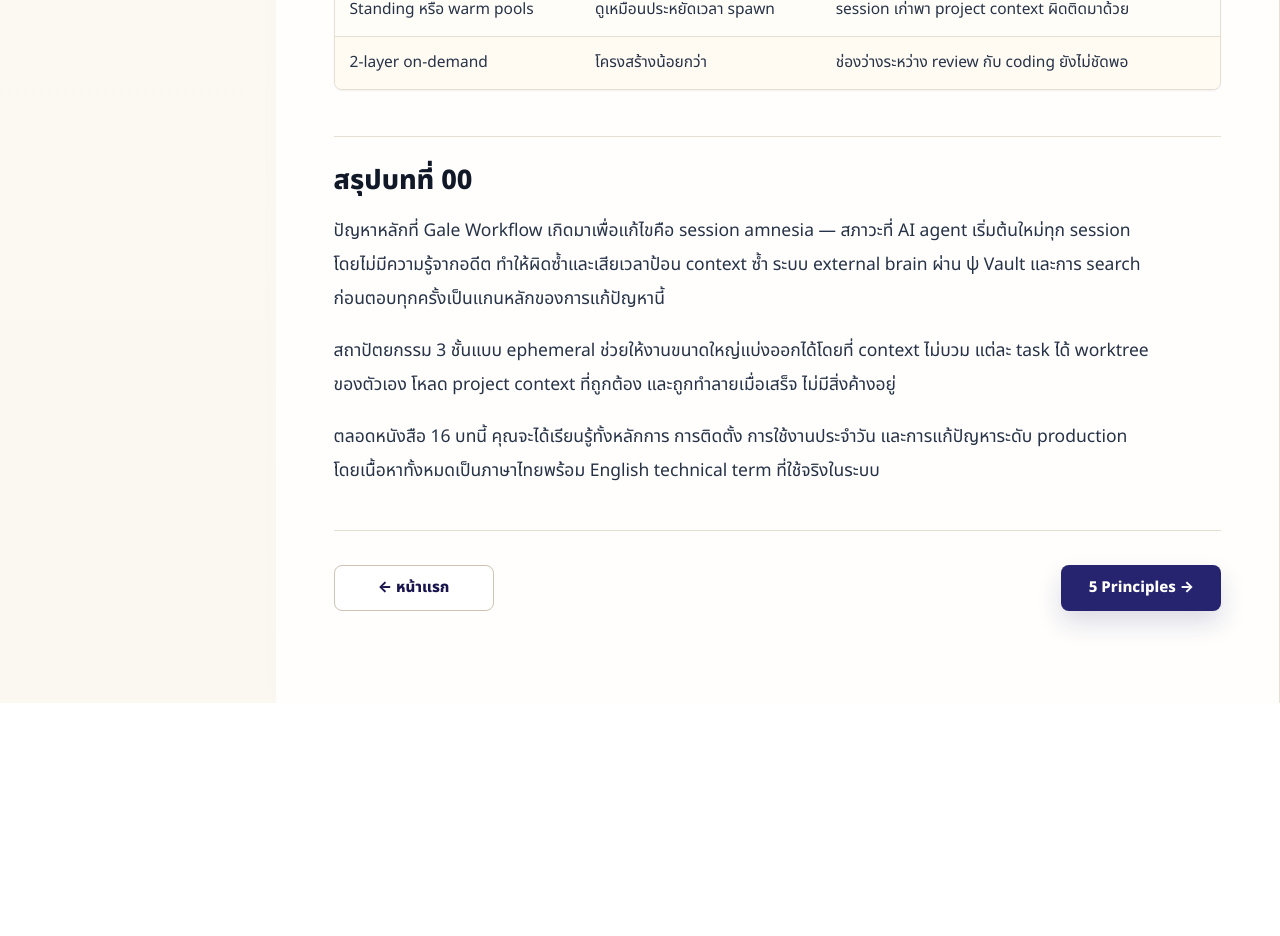
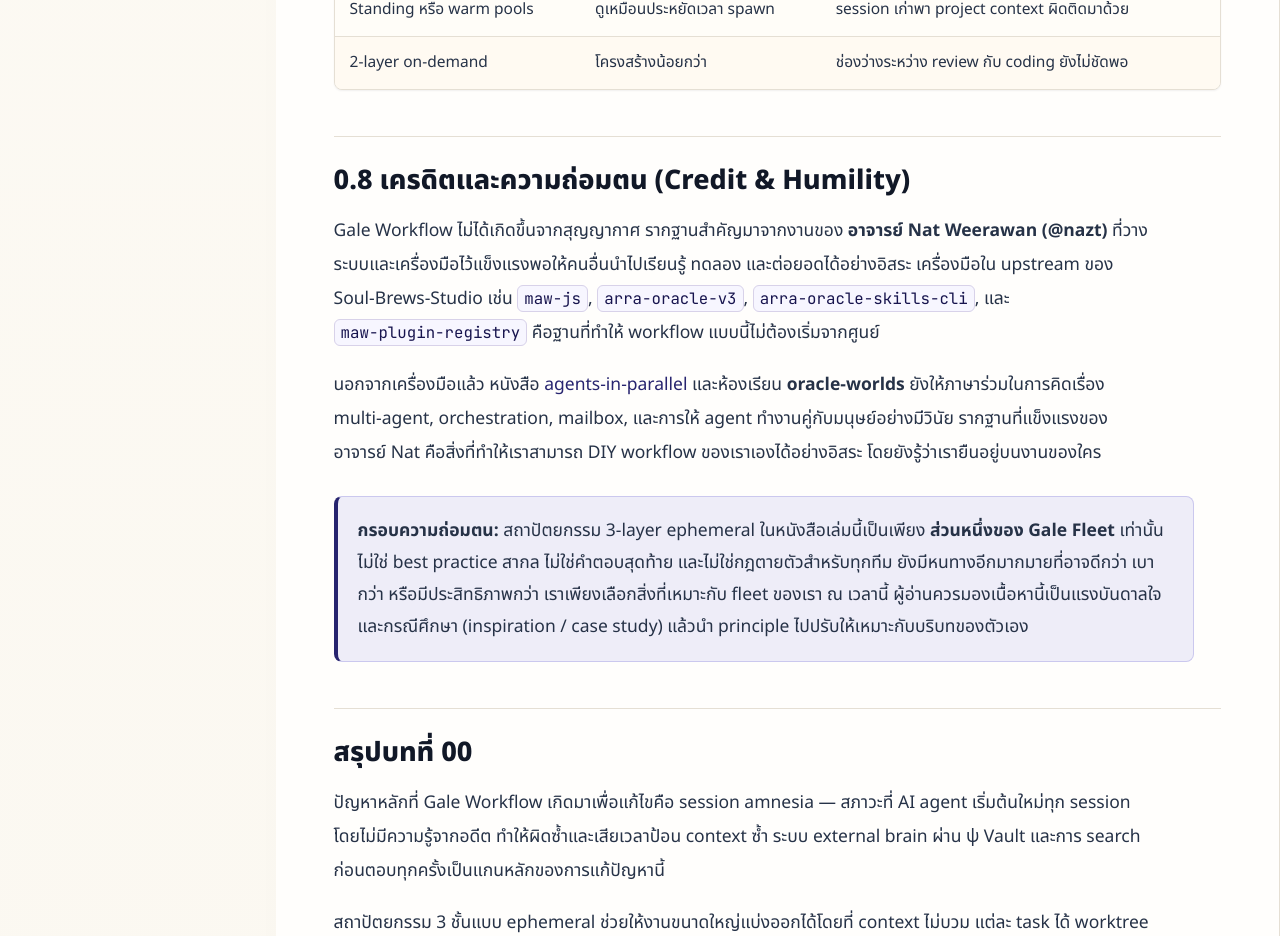
Before and after one commit to Gale-Build-with-Oracle/Gale-Workflow, a plain HTML site: page website/ch00.html in a window 1280 px wide. Shown: the part 4480-5416 px from the top of the page. Before the commit the page ends 5183 px from the top, so only its background shows below. Drawn offline with Linux system fonts and the light colour scheme; a web font is replaced by a local one.

Commit message:
Credit upstream foundations in ch00
Add the requested credit and humility section so the ebook clearly names the upstream foundations and frames Gale Workflow as a case study rather than universal doctrine.\n\nConstraint: Wind explicitly required real attribution names here, overriding the generic-identifier sweep for this section.\nRejected: Sanitizing Nat Weerawan or upstream project names | The follow-up brief required real credit for NOTICE and Rule 6 attribution.\nConfidence: high\nScope-risk: narrow\nDirective: Preserve this attribution section during future ch00 depth edits.\nTested: git diff --check; parsed website/ch00.html with Python html.parser; grepped for Nat Weerawan, @nazt, agents-in-parallel, oracle-worlds, humility frame, and renumbered summary.\nNot-tested: Browser render smoke test.\n\nCo-Authored-By: Gale

```diff
--- a/website/ch00.html
+++ b/website/ch00.html
@@ -193,7 +193,15 @@
             </tbody>
           </table>
 
-          <h2 id="section-8">สรุปบทที่ 00</h2>
+          <h2 id="section-8">0.8 เครดิตและความถ่อมตน (Credit &amp; Humility)</h2>
+          <p>Gale Workflow ไม่ได้เกิดขึ้นจากสุญญากาศ รากฐานสำคัญมาจากงานของ <strong>อาจารย์ Nat Weerawan (@nazt)</strong> ที่วางระบบและเครื่องมือไว้แข็งแรงพอให้คนอื่นนำไปเรียนรู้ ทดลอง และต่อยอดได้อย่างอิสระ เครื่องมือใน upstream ของ Soul-Brews-Studio เช่น <code>maw-js</code>, <code>arra-oracle-v3</code>, <code>arra-oracle-skills-cli</code>, และ <code>maw-plugin-registry</code> คือฐานที่ทำให้ workflow แบบนี้ไม่ต้องเริ่มจากศูนย์</p>
+          <p>นอกจากเครื่องมือแล้ว หนังสือ <a href="https://nazt.github.io/agents-in-parallel">agents-in-parallel</a> และห้องเรียน <strong>oracle-worlds</strong> ยังให้ภาษาร่วมในการคิดเรื่อง multi-agent, orchestration, mailbox, และการให้ agent ทำงานคู่กับมนุษย์อย่างมีวินัย รากฐานที่แข็งแรงของอาจารย์ Nat คือสิ่งที่ทำให้เราสามารถ DIY workflow ของเราเองได้อย่างอิสระ โดยยังรู้ว่าเรายืนอยู่บนงานของใคร</p>
+
+          <blockquote>
+            <strong>กรอบความถ่อมตน:</strong> สถาปัตยกรรม 3-layer ephemeral ในหนังสือเล่มนี้เป็นเพียง <strong>ส่วนหนึ่งของ Gale Fleet</strong> เท่านั้น ไม่ใช่ best practice สากล ไม่ใช่คำตอบสุดท้าย และไม่ใช่กฎตายตัวสำหรับทุกทีม ยังมีหนทางอีกมากมายที่อาจดีกว่า เบากว่า หรือมีประสิทธิภาพกว่า เราเพียงเลือกสิ่งที่เหมาะกับ fleet ของเรา ณ เวลานี้ ผู้อ่านควรมองเนื้อหานี้เป็นแรงบันดาลใจและกรณีศึกษา (inspiration / case study) แล้วนำ principle ไปปรับให้เหมาะกับบริบทของตัวเอง
+          </blockquote>
+
+          <h2 id="section-9">สรุปบทที่ 00</h2>
           <p>ปัญหาหลักที่ Gale Workflow เกิดมาเพื่อแก้ไขคือ session amnesia — สภาวะที่ AI agent เริ่มต้นใหม่ทุก session โดยไม่มีความรู้จากอดีต ทำให้ผิดซ้ำและเสียเวลาป้อน context ซ้ำ ระบบ external brain ผ่าน ψ Vault และการ search ก่อนตอบทุกครั้งเป็นแกนหลักของการแก้ปัญหานี้</p>
           <p>สถาปัตยกรรม 3 ชั้นแบบ ephemeral ช่วยให้งานขนาดใหญ่แบ่งออกได้โดยที่ context ไม่บวม แต่ละ task ได้ worktree ของตัวเอง โหลด project context ที่ถูกต้อง และถูกทำลายเมื่อเสร็จ ไม่มีสิ่งค้างอยู่</p>
           <p>ตลอดหนังสือ 16 บทนี้ คุณจะได้เรียนรู้ทั้งหลักการ การติดตั้ง การใช้งานประจำวัน และการแก้ปัญหาระดับ production โดยเนื้อหาทั้งหมดเป็นภาษาไทยพร้อม English technical term ที่ใช้จริงในระบบ</p>
```
